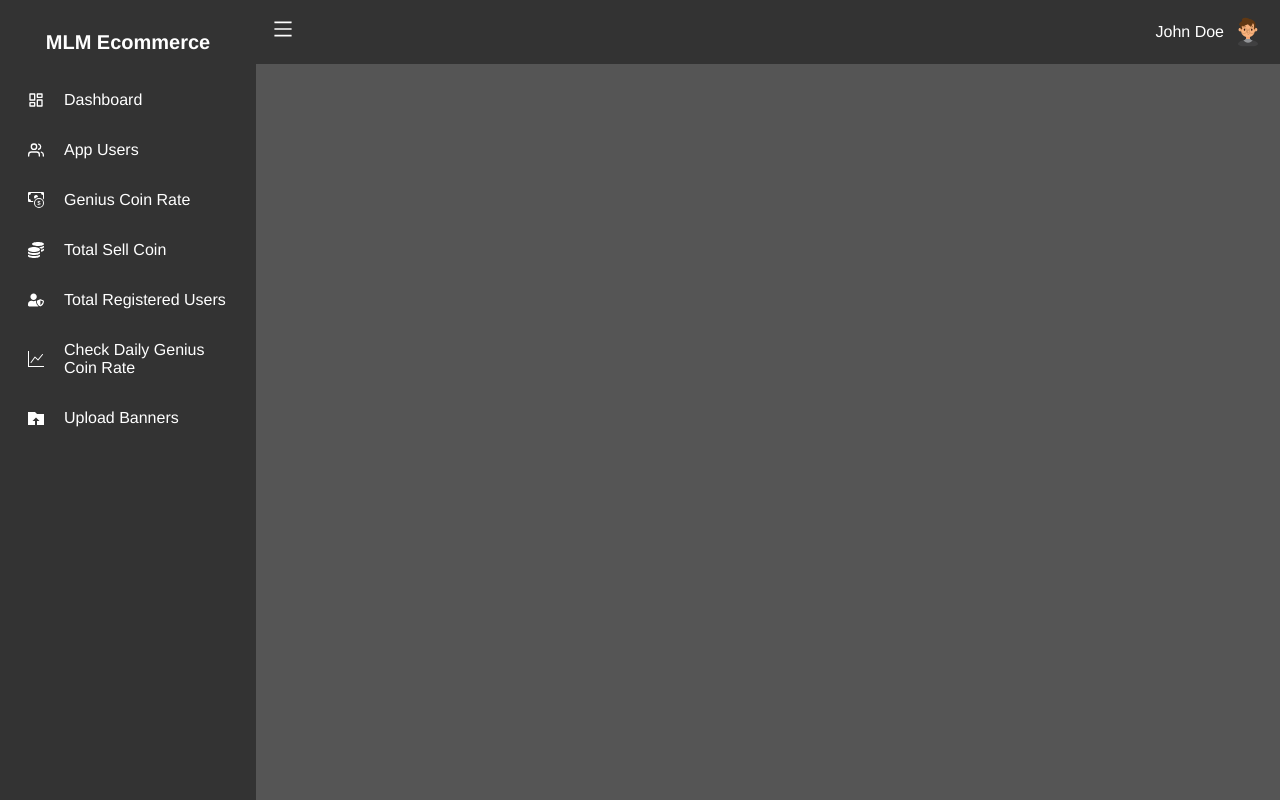
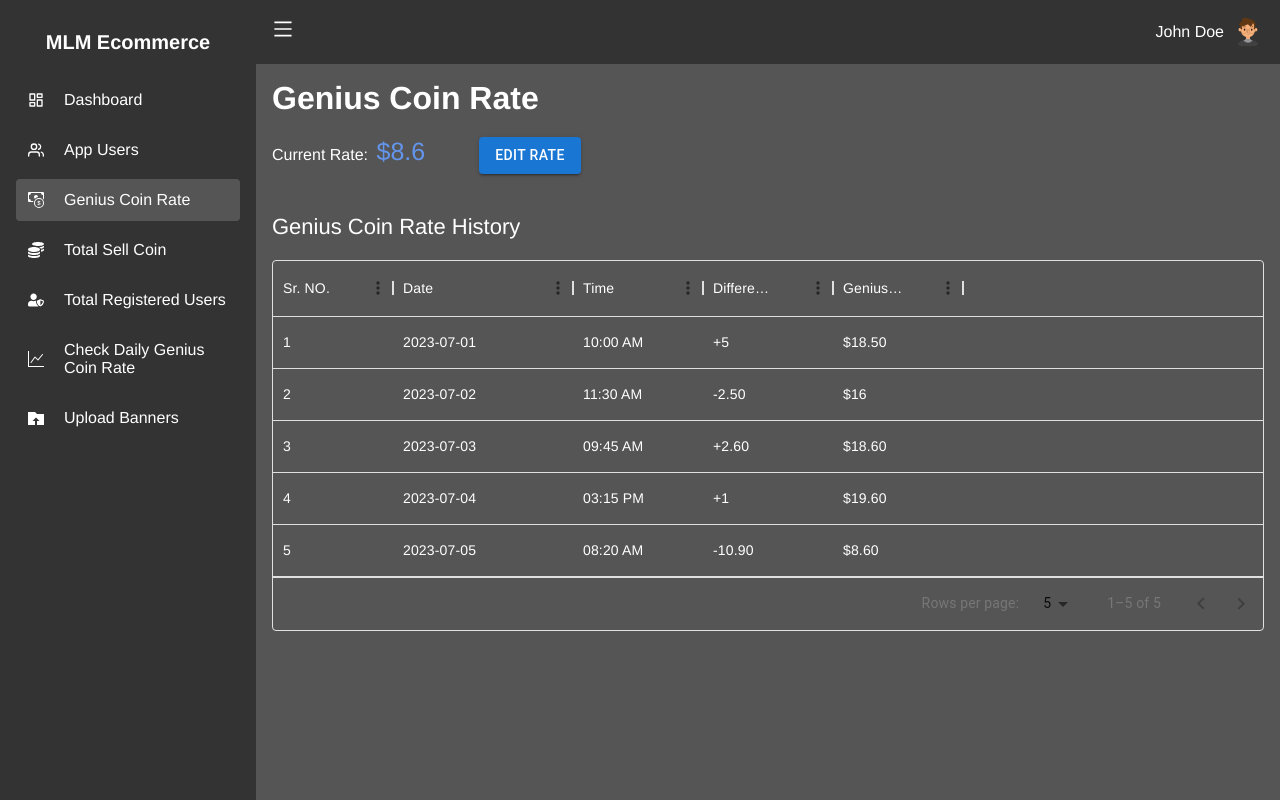
Before and after one commit to iamshiv007/MLM-ecommerce, a React (Create React App) app: page /geniusCoinRate in a window 1280 px wide. Built offline with nearby package versions, Linux system fonts and the light colour scheme; the HTML template or start-up script is replaced by a standard one.

Commit message:
GeniusCoinRate completed

```diff
--- a/src/App.js
+++ b/src/App.js
@@ -4,8 +4,8 @@ import { BrowserRouter, Route, Routes } from 'react-router-dom';
 import Dashboard from './components/pages/Dashboard';
 import NavigationMenu from './components/Layout/NavigationMenu';
 import Header from './components/Layout/Header';
-// import Users from './components/pages/Users';
 import AppUsers from './components/pages/Users';
+import GeniusCoinRate from './components/pages/GeniusCoinRate';
 
 function App() {
 
@@ -24,6 +24,7 @@ function App() {
             <Routes>
               <Route exact path="/" element={<Dashboard />} />
               <Route exact path="/users" element={<AppUsers />} />
+              <Route exact path="/geniusCoinRate" element={<GeniusCoinRate />} />
             </Routes>
           </div>
         </div>
--- a/src/components/Layout/NavigationMenu.jsx
+++ b/src/components/Layout/NavigationMenu.jsx
@@ -32,7 +32,7 @@ const NavigationMenu = () => {
             </NavLink>
           </li>
           <li>
-            <NavLink to="/genius-coin-rate">
+            <NavLink to="/geniusCoinRate">
               <span>
                 <BsCashCoin />
               </span>
--- /dev/null
+++ b/src/components/pages/GeniusCoinRate.jsx
@@ -0,0 +1,202 @@
+import React, { Fragment, useState } from "react";
+import "../../styles/GeniusCoinRate.css";
+import { DataGrid } from "@mui/x-data-grid";
+import { Box, Button, Modal } from "@mui/material";
+
+const columns = [
+  {
+    field: "id",
+    headerName: "Sr. NO.",
+    width: 120,
+    headerClassName: "usersHeader",
+  },
+  {
+    field: "date",
+    headerName: "Date",
+    width: 180,
+    headerClassName: "usersHeader",
+  },
+  {
+    field: "time",
+    headerName: "Time",
+    width: 130,
+    headerClassName: "usersHeader",
+  },
+  {
+    field: "difference",
+    headerName: "Difference",
+    width: 130,
+    headerClassName: "usersHeader",
+  },
+  {
+    field: "geniusCoinRate",
+    headerName: "Genius Coin Rate",
+    width: 130,
+    headerClassName: "usersHeader",
+  },
+];
+
+const rows = [
+  {
+    id: 1,
+    date: "2023-07-01",
+    time: "10:00 AM",
+    difference: "+5",
+    geniusCoinRate: "$18.50",
+  },
+  {
+    id: 2,
+    date: "2023-07-02",
+    time: "11:30 AM",
+    difference: "-2.50",
+    geniusCoinRate: "$16",
+  },
+  {
+    id: 3,
+    date: "2023-07-03",
+    time: "09:45 AM",
+    difference: "+2.60",
+    geniusCoinRate: "$18.60",
+  },
+  {
+    id: 4,
+    date: "2023-07-04",
+    time: "03:15 PM",
+    difference: "+1",
+    geniusCoinRate: "$19.60",
+  },
+  {
+    id: 5,
+    date: "2023-07-05",
+    time: "08:20 AM",
+    difference: "-10.90",
+    geniusCoinRate: "$8.60",
+  },
+];
+
+const GeniusCoinRate = () => {
+  const [gCoinRate, setGCoinRate] = useState(8.6);
+
+  const customCellClassName = (params) => {
+    return "custom-cell"; // CSS class for custom styling
+  };
+
+  const [open, setOpen] = React.useState(false);
+  const handleOpen = () => setOpen(true);
+  const handleClose = () => setOpen(false);
+
+  return (
+    <Fragment>
+      <div className="geniusCoinRateContainer">
+        <h1 style={{ marginBottom: "20px", color: "white" }}>
+          Genius Coin Rate
+        </h1>
+        <div>
+          <p className="currentRate">
+            Current Rate: <span> ${gCoinRate}</span>
+          </p>
+
+          <Button onClick={handleOpen} variant="contained" color="primary">
+            Edit Rate
+          </Button>
+        </div>
+
+        <div className="rateHistory">
+          <p className="">Genius Coin Rate History</p>
+          <div style={{ height: "100%", width: "100%" }}>
+            <DataGrid
+              rows={rows}
+              columns={columns}
+              initialState={{
+                pagination: {
+                  paginationModel: { page: 0, pageSize: 5 },
+                },
+              }}
+              pageSizeOptions={[5, 10]}
+              getCellClassName={customCellClassName}
+            />
+          </div>
+        </div>
+
+        <div>
+          <EditRateModal
+            handleOpen={handleOpen}
+            handleClose={handleClose}
+            open={open}
+            setOpen={setOpen}
+            gCoinRate={gCoinRate}
+            setGCoinRate={setGCoinRate}
+          />
+        </div>
+      </div>
+    </Fragment>
+  );
+};
+
+export default GeniusCoinRate;
+
+const EditRateModal = ({
+  handleOpen,
+  handleClose,
+  open,
+  setOpen,
+  setGCoinRate,
+  gCoinRate,
+}) => {
+  const style = {
+    position: "absolute",
+    top: "50%",
+    left: "50%",
+    transform: "translate(-50%, -50%)",
+    width: 400,
+    bgcolor: "background.paper",
+    border: "2px solid #000",
+    boxShadow: 24,
+    p: 2,
+    borderRadius: 2,
+  };
+
+  return (
+    <>
+      <div className="editRateModal">
+        <Modal
+          open={open}
+          onClose={handleClose}
+          aria-labelledby="modal-modal-title"
+          aria-describedby="modal-modal-description"
+        >
+          <Box sx={style}>
+            <h2 style={{ marginBottom: "20px", textAlign: "center" }}>
+              Edit Genius Coin Rate
+            </h2>
+
+            <input
+              className="editRateInput"
+              onChange={(e) => setGCoinRate(e.target.value)}
+              type="Number"
+              value={gCoinRate}
+            />
+
+            <div className="modalButtons">
+              <Button
+                onClick={handleClose}
+                variant="contained"
+                style={{ backgroundColor: "grey" }}
+              >
+                Cancel
+              </Button>
+              <Button
+                type="submit"
+                onClick={handleClose}
+                variant="contained"
+                color="primary"
+              >
+                Save
+              </Button>
+            </div>
+          </Box>
+        </Modal>
+      </div>
+    </>
+  );
+};
--- a/src/components/pages/Users.jsx
+++ b/src/components/pages/Users.jsx
@@ -320,7 +320,7 @@ const NewUserModal = ({ handleOpen, handleClose, open, setOpen }) => {
     border: "2px solid #000",
     boxShadow: 24,
     p: 2,
-    borderRadius: 2
+    borderRadius: 2,
   };
 
   return (
--- /dev/null
+++ b/src/styles/GeniusCoinRate.css
@@ -0,0 +1,34 @@
+.geniusCoinRateContainer {
+  padding: 16px;
+}
+
+.geniusCoinRateContainer .currentRate {
+  color: white;
+}
+
+.geniusCoinRateContainer .currentRate > span {
+  font-size: 25px;
+  padding: 4px;
+  color: #6495ed;
+}
+
+.geniusCoinRateContainer .rateHistory > P:first-child {
+  color: white;
+  font-size: 22px;
+  font-weight: 500;
+  margin-top: 40px;
+  margin-bottom: 20px;
+}
+
+.geniusCoinRateContainer > div:nth-child(2) {
+  display: flex;
+  column-gap: 50px;
+}
+
+.editRateInput {
+  padding: 8px;
+  border: 1px solid grey;
+  border-radius: 4px;
+  min-width: 100%;
+  font-size: 20px;
+}
```
